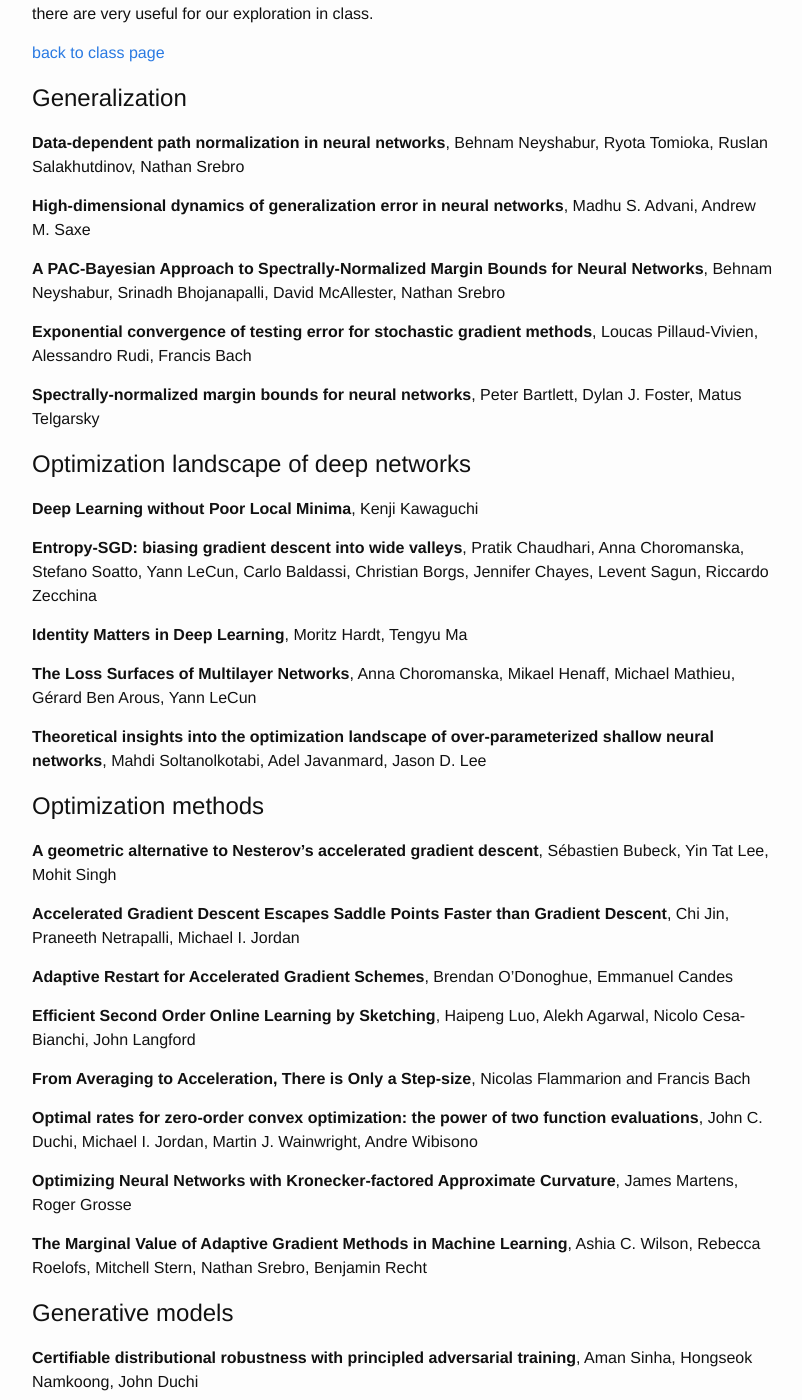
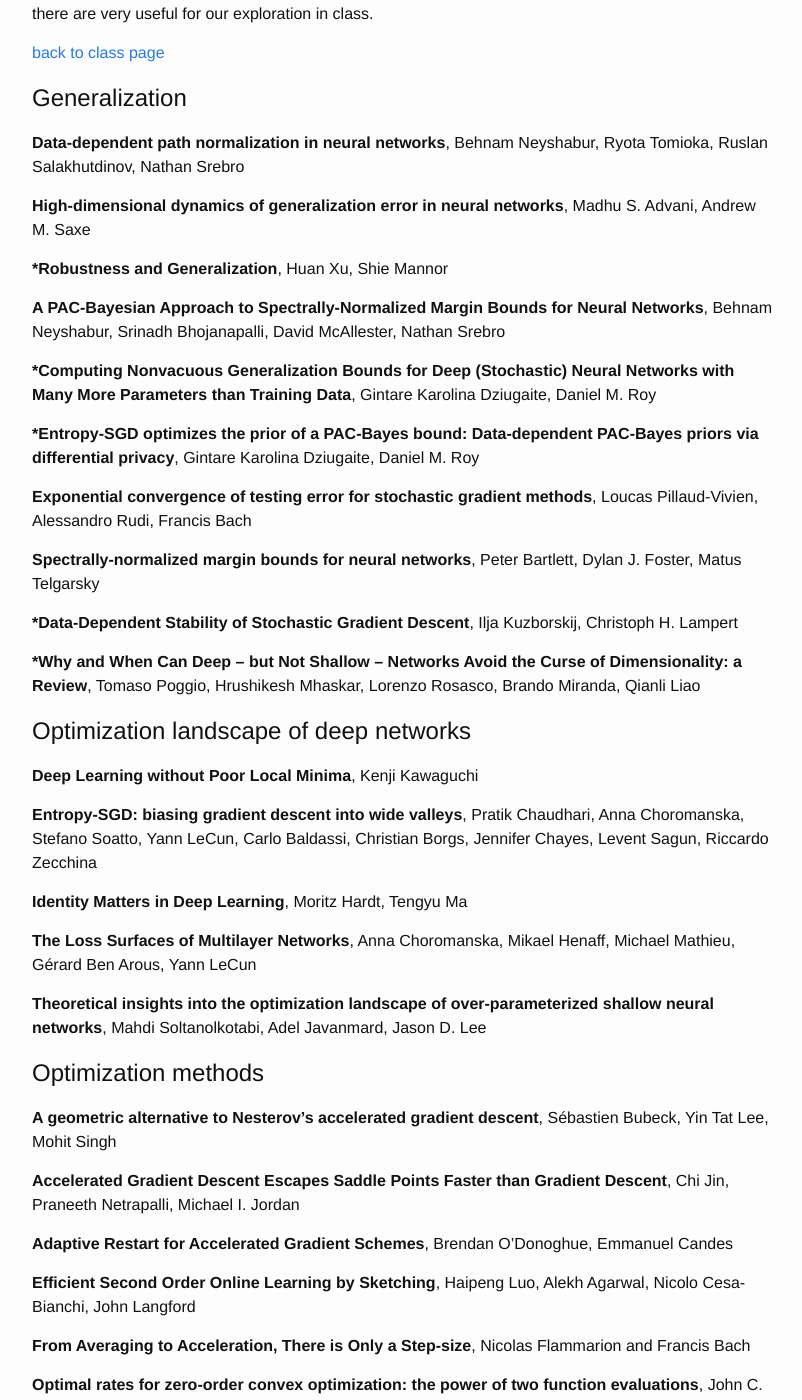
Before and after one commit to mitliagkas/mitliagkas.github.io, a Jekyll site: the page built from dl-theory-class-papers.md, in a window 1280 px wide and 1400 px high, scrolled down 400 px. Shown: the whole window, without its empty margins (238-1040 px from the left). Built offline with Jekyll 4.4.1, drawn with Linux system fonts in a browser that asks for light colours; our own code applies the rules of GitHub Pages for plain Markdown files; some of the changed text lies outside the part shown.

Commit message:
More papers

```diff
--- a/dl-theory-class-papers.md
+++ b/dl-theory-class-papers.md
@@ -28,14 +28,31 @@
 **High-dimensional dynamics of generalization error in neural networks**,
 Madhu S. Advani, Andrew M. Saxe
 
+**\*Robustness and Generalization**,
+Huan Xu, Shie Mannor
+
 **A PAC-Bayesian Approach to Spectrally-Normalized Margin Bounds for Neural Networks**,
 Behnam Neyshabur, Srinadh Bhojanapalli, David McAllester, Nathan Srebro
+
+**\*Computing Nonvacuous Generalization Bounds for Deep (Stochastic) Neural
+Networks with Many More Parameters than Training Data**,
+Gintare Karolina Dziugaite, Daniel M. Roy
+
+**\*Entropy-SGD optimizes the prior of a PAC-Bayes bound: Data-dependent PAC-Bayes priors via differential privacy**,
+Gintare Karolina Dziugaite, Daniel M. Roy
 
 **Exponential convergence of testing error for stochastic gradient methods**,
 Loucas Pillaud-Vivien, Alessandro Rudi, Francis Bach
 
 **Spectrally-normalized margin bounds for neural networks**,
 Peter Bartlett, Dylan J. Foster, Matus Telgarsky
+
+**\*Data-Dependent Stability of Stochastic Gradient Descent**,
+Ilja Kuzborskij, Christoph H. Lampert
+
+**\*Why and When Can Deep – but Not Shallow – Networks Avoid the Curse of Dimensionality: a Review**,
+Tomaso Poggio, Hrushikesh Mhaskar, Lorenzo Rosasco, Brando Miranda, Qianli Liao
+
 
 
 Optimization landscape of deep networks
@@ -83,6 +100,20 @@
 **The Marginal Value of Adaptive Gradient Methods in Machine Learning**,
 Ashia C. Wilson, Rebecca Roelofs, Mitchell Stern, Nathan Srebro, Benjamin Recht
 
+**\*Statistical inference using SGD**,
+Tianyang Li, Liu Liu, Anastasios Kyrillidis, Constantine Caramanis
+
+**\*Stochastic Gradient Descent as Approximate Bayesian Inference**,
+Stephan Mandt, Matthew D. Hoffman, David M. Blei
+
+**\*Non-Convex Learning via Stochastic Gradient Langevin
+Dynamics: A Nonasymptotic Analysis**,
+Maxim Raginsky, Alexander Rakhlin, Matus Telgarsky
+
+**\*Trust Region Policy Optimization**,
+John Schulman, Sergey Levine, Philipp Moritz, Michael I. Jordan, Pieter Abbeel
+
+
 
 Generative models
 ------
@@ -103,6 +134,9 @@
 
 **Generalization and Equilibrium in Generative Adversarial Nets (GANs)**,
 Sanjeev Arora, Rong Ge, Yingyu Liang, Tengyu Ma, Yi Zhang
+
+**\*Do GANs actually learn the distribution? An empirical study**,
+Sanjeev Arora, Yi Zhang
 
 **The Numerics of GANs**,
 Lars Mescheder, Sebastian Nowozin, Andreas Geiger
```
